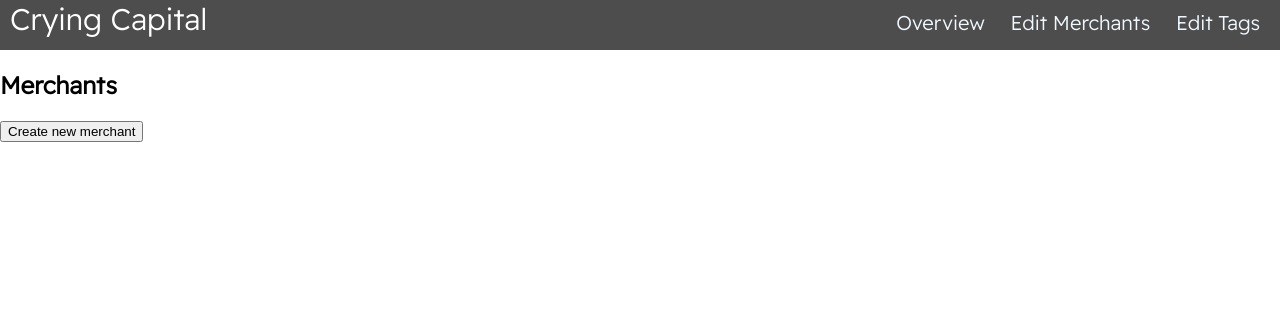
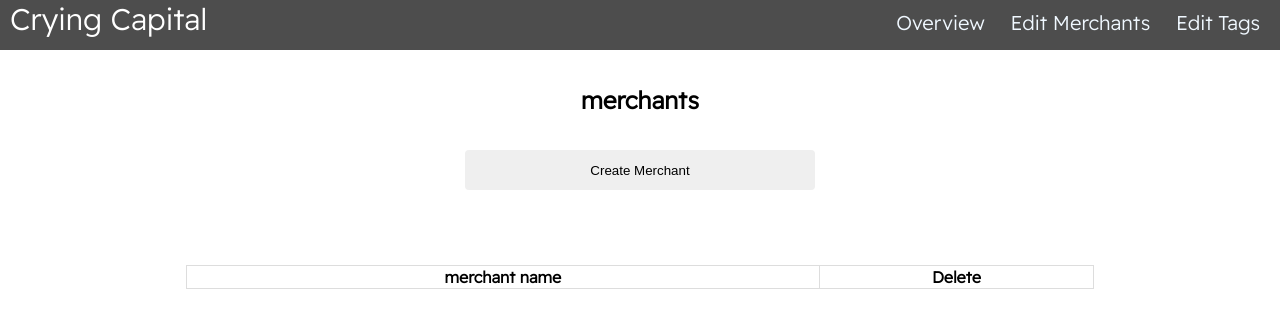
Before and after one commit to NodeToNowhere/Crying-Capital-App, a Flask app: page /merchants in a window 1280 px wide. Shown: the top 328 px of the page. Run offline with Flask 2, Linux system fonts and the light colour scheme; data that the repository does not hold is empty; some libraries are stand-ins or nearby versions.

Commit message:
Homogeny

```diff
--- /dev/null
+++ b/static/css/buttons.css
@@ -0,0 +1,23 @@
+.expense-btn {
+    border-radius: 4px;
+    border: 5px #1e1e1e;
+    height: 40px;
+    width: 350px;
+  }
+  .expense-btn:hover {
+    background-color: #666;
+  }
+
+  .button-container {
+    border-radius: 4px;
+    margin-bottom: 25px;
+    border: 5px #1e1e1e;
+    height: 40px;
+    width: 350px;
+    grid-area: button;
+  }
+
+  .delete-btn{
+
+
+  }
--- a/static/css/overview.css
+++ b/static/css/overview.css
@@ -46,29 +22,13 @@ body {
   height: 150px;
   width: 350px;
 }
-.expense-btn {
-  border-radius: 4px;
-  border: 5px #1e1e1e;
-  height: 40px;
-  width: 350px;
-}
-.expense-btn:hover {
-  background-color: #666;
-}
 
 .header-text {
   grid-area: header;
   font-weight: 700;
   margin-top: 35px;
 }
-.button-container {
-  border-radius: 4px;
-  margin-bottom: 25px;
-  border: 5px #1e1e1e;
-  height: 40px;
-  width: 350px;
-  grid-area: button;
-}
+
 
 .card-expenses {
   grid-area: row13;
--- a/templates/base.html
+++ b/templates/base.html
@@ -19,6 +19,14 @@
       rel="stylesheet"
       href="{{url_for('static', filename='css/overview.css')}}"
     />
+    <link
+      rel="stylesheet"
+      href="{{url_for('static', filename='css/buttons.css')}}"
+    />
+    <link
+      rel="stylesheet"
+      href="{{url_for('static', filename='css/popup.css')}}"
+    />
   </head>
   <body class="base-body">
     <main class="base-main">
--- a/templates/merchants/merchants.html
+++ b/templates/merchants/merchants.html
@@ -1,41 +1,45 @@
 {% extends 'base.html' %} {% block content %}
+<main class="expense-container">
+  <h2 class="header-text">merchants</h2>
+  <a class="button-container" href="#merchant-form">
+    <button type="submit" class="expense-btn">Create Merchant</button>
+  </a>
 
-<h1>Merchants</h1>
-<div>
-  <p>
-    <a href="#merchant-form"
-      ><button type="submit" class="create-new-btn">
-        Create new merchant
-      </button></a
-    >
-  </p>
-</div>
+  <table class="table table-container" style="width: 100%">
+    <tr class="table-labelbox">
+      <th>merchant name</th>
+      <th>Delete</th>
+    </tr>
+    {% for merchant in merchants %}
+    <tr>
+      <td>{{merchant.name}}</td>
+      <td>
+        <form action="/merchants/{{ merchant.id }}/delete" method="POST">
+          <input class="delete-btn" type="submit" value="delete" />
+        </form>
+      </td>
+    </tr>
+    {% endfor %}
+  </table>
+</main>
+
+<!-- ###–––NEW merchant POPUP---### -->
 <div class="overlay" id="merchant-form">
   <div class="popup">
     <form action="/merchants/new" class="form-container" method="post">
-      <h3>New Merchant</h3>
+      <h3>Create new merchant</h3>
 
-      <label for="merchant">Name:</label>
+      <label class="form-name" for="merchant_name">merchant name:</label>
       <input
         type="text"
-        placeholder="Enter Merchant"
+        placeholder="Enter new merchant"
         name="merchant_name"
-        id="merchant"
+        id="merchant_name"
       />
-
       <button type="submit" class="submit-btn">Submit</button>
-      <a class="close" href="#"
-        >&times;</a
-      >
+      <a class="close" href="#">&times;</a>
     </form>
   </div>
 </div>
 
-{% for merchant in merchants %}
-<p>
-<li>Merchant:{{merchant.name}}</li>
-<form action="/merchants/{{merchant.id}}/delete" method='post'>
-  <input type="submit" class="delete-btn" value="delete">
-</form>
-</p>
-{% endfor %} {% endblock content %}
+{% endblock content%}
```
Also changed, not shown: other parts of static/css/overview.css (+0 -24 lines), static/css/popup.css (added, +29 -0 lines), templates/tags/tags.html (+36 -23 lines), templates/transactions/transactions.html (deleted, +0 -79 lines).
